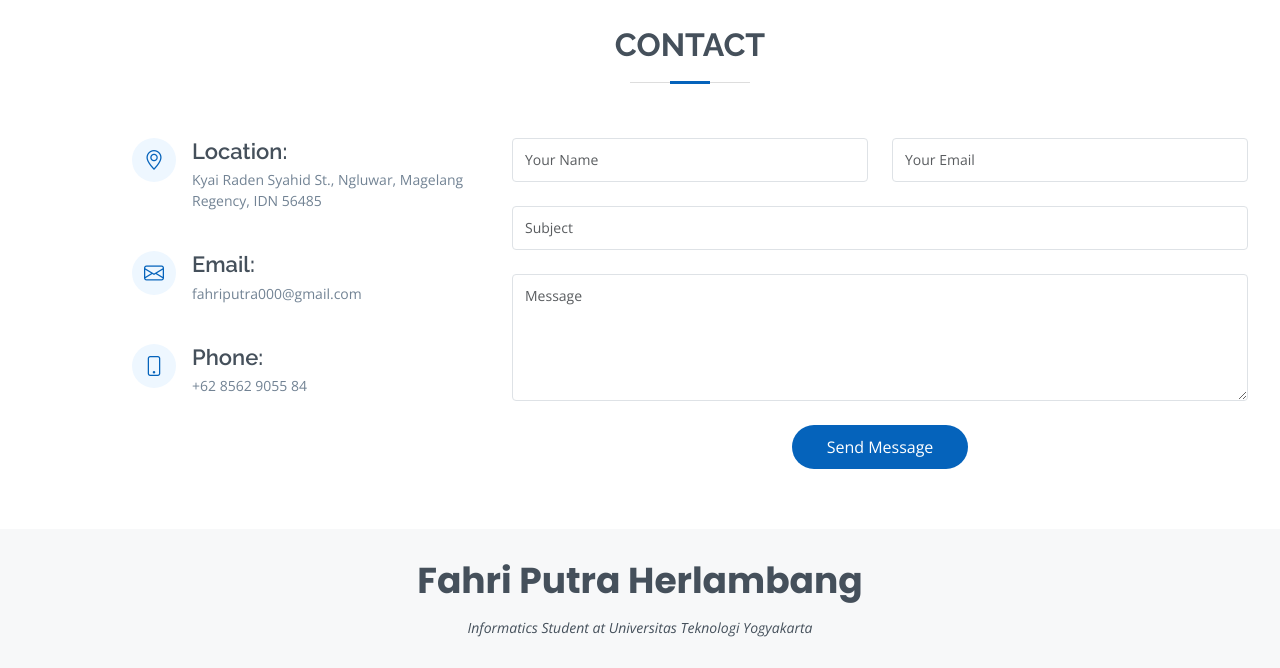
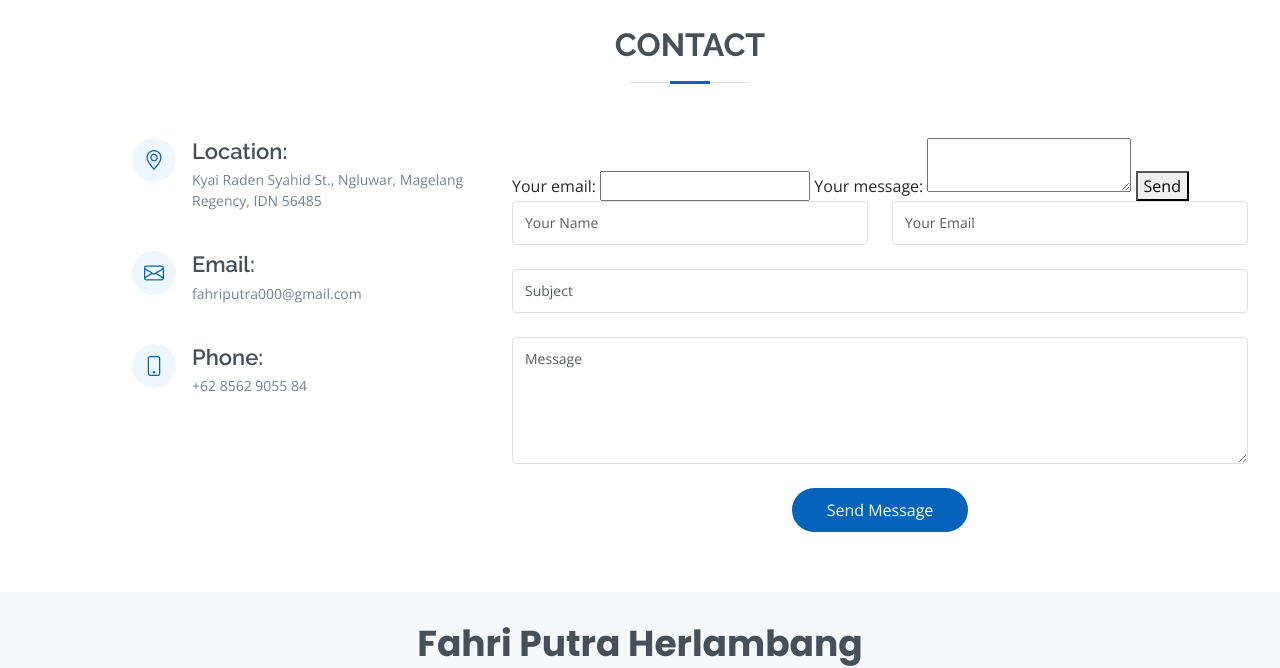
Before and after one commit to FahriPutra00/FahriPutra00.github.io, a plain HTML site: page index.html in a window 1280 px wide. Shown: the part 5700-6368 px from the top of the page. Drawn offline with nearby package versions, Linux system fonts and the light colour scheme.

Commit message:
Update Index.html

```diff
--- a/index.html
+++ b/index.html
@@ -562,6 +562,18 @@
             </div>
 
             <div class="col-lg-8 mt-5 mt-lg-0">
+              <form action="https://formspree.io/f/moqojyle" method="POST">
+                <label>
+                  Your email:
+                  <input type="email" name="email" />
+                </label>
+                <label>
+                  Your message:
+                  <textarea name="message"></textarea>
+                </label>
+                <!-- your other form fields go here -->
+                <button type="submit">Send</button>
+              </form>
               <form action="forms/contact.php" method="post" role="form" class="php-email-form">
                 <div class="row">
                   <div class="col-md-6 form-group">
```
